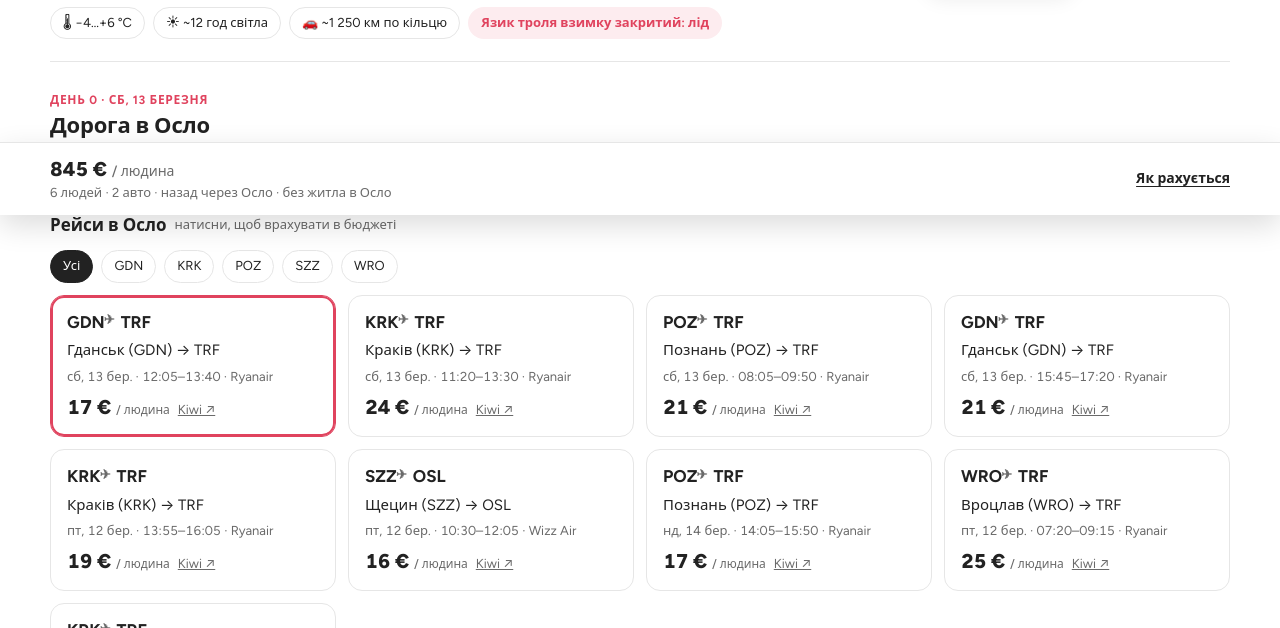
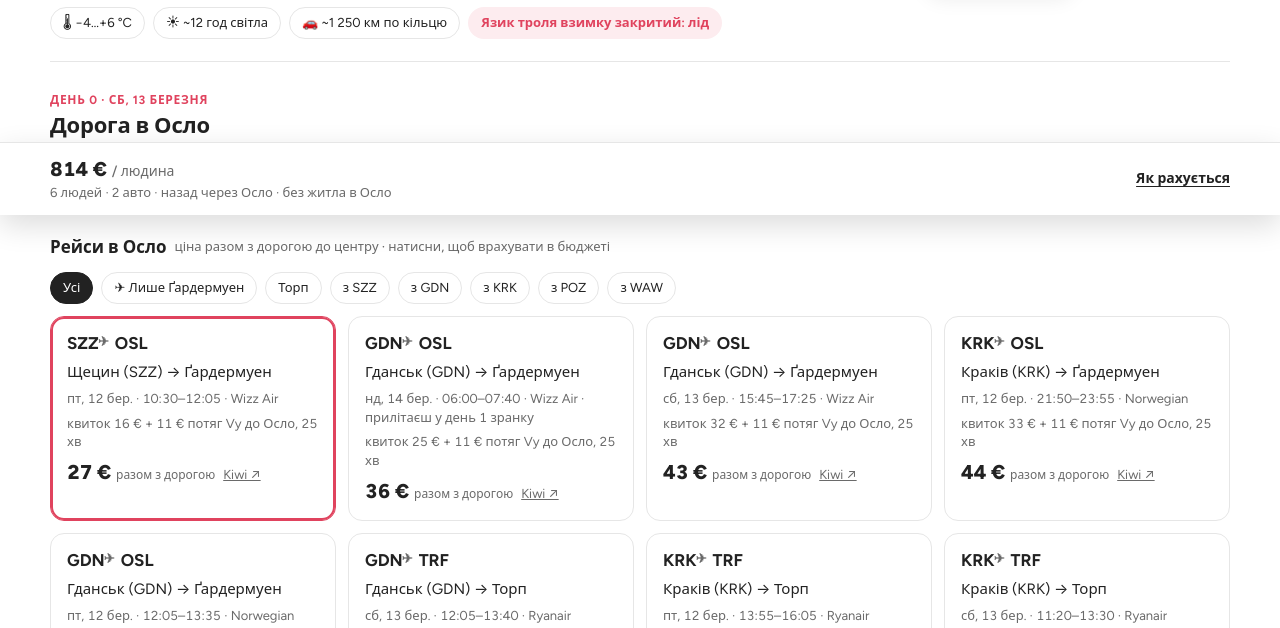
Before and after one commit to olehh3103/fjord-trip, a plain HTML site: page index.html in a window 1280 px wide. Shown: the part 585-1213 px from the top of the page. Drawn offline with Linux system fonts and the light colour scheme.

Commit message:
Flights: Gardermoen options, prices incl. airport transfer

```diff
--- a/index.html
+++ b/index.html
@@ -271,22 +271,28 @@ const P={ /* local photos, each with its Commons source */
 
 const FLIGHTS={
  out:[
+  {f:"SZZ",fc:"Щецин",t:"OSL",d:"2027-03-12",dep:"10:30",arr:"12:05",a:"Wizz Air",p:16,p6:98,u:"https://kiwi.com/u/frcjcv"},
+  {f:"GDN",fc:"Гданськ",t:"OSL",d:"2027-03-14",dep:"06:00",arr:"07:40",a:"Wizz Air",p:25,u:"https://kiwi.com/u/zcu5dw",late:true},
+  {f:"GDN",fc:"Гданськ",t:"OSL",d:"2027-03-13",dep:"15:45",arr:"17:25",a:"Wizz Air",p:32,u:"https://kiwi.com/u/829wgg"},
+  {f:"KRK",fc:"Краків",t:"OSL",d:"2027-03-12",dep:"21:50",arr:"23:55",a:"Norwegian",p:33,u:"https://kiwi.com/u/mhxc5w"},
+  {f:"GDN",fc:"Гданськ",t:"OSL",d:"2027-03-12",dep:"12:05",arr:"13:35",a:"Norwegian",p:33,u:"https://kiwi.com/u/u8tr4x"},
   {f:"GDN",fc:"Гданськ",t:"TRF",d:"2027-03-13",dep:"12:05",arr:"13:40",a:"Ryanair",p:17,p6:102,u:"https://kiwi.com/u/w4r8g3s"},
+  {f:"KRK",fc:"Краків",t:"TRF",d:"2027-03-12",dep:"13:55",arr:"16:05",a:"Ryanair",p:19,p6:115,u:"https://kiwi.com/u/c2z2455"},
   {f:"KRK",fc:"Краків",t:"TRF",d:"2027-03-13",dep:"11:20",arr:"13:30",a:"Ryanair",p:19,p6:144,u:"https://kiwi.com/u/bybrsfm"},
   {f:"POZ",fc:"Познань",t:"TRF",d:"2027-03-13",dep:"08:05",arr:"09:50",a:"Ryanair",p:21,p6:128,u:"https://kiwi.com/u/nmxqxz"},
-  {f:"GDN",fc:"Гданськ",t:"TRF",d:"2027-03-13",dep:"15:45",arr:"17:20",a:"Ryanair",p:20,p6:124,u:"https://kiwi.com/u/3kn9wz"},
-  {f:"KRK",fc:"Краків",t:"TRF",d:"2027-03-12",dep:"13:55",arr:"16:05",a:"Ryanair",p:19,p6:115,u:"https://kiwi.com/u/c2z2455"},
-  {f:"SZZ",fc:"Щецин",t:"OSL",d:"2027-03-12",dep:"10:30",arr:"12:05",a:"Wizz Air",p:16,p6:98,u:"https://kiwi.com/u/6827733"},
-  {f:"POZ",fc:"Познань",t:"TRF",d:"2027-03-14",dep:"14:05",arr:"15:50",a:"Ryanair",p:17,p6:103,u:"https://kiwi.com/u/uf2ttsp"},
-  {f:"WRO",fc:"Вроцлав",t:"TRF",d:"2027-03-12",dep:"07:20",arr:"09:15",a:"Ryanair",p:24,p6:149,u:"https://kiwi.com/u/4cr4pcp"},
-  {f:"KRK",fc:"Краків",t:"TRF",d:"2027-03-13",dep:"06:15",arr:"08:25",a:"Ryanair",p:29,p6:178,u:"https://kiwi.com/u/3j5d5u"}
+  {f:"KRK",fc:"Краків",t:"OSL",d:"2027-03-12",dep:"12:55",arr:"15:15",a:"Wizz Air",p:41,u:"https://kiwi.com/u/h5d59gu"},
+  {f:"WAW",fc:"Варшава",t:"OSL",d:"2027-03-12",dep:"12:05",arr:"14:00",a:"Norwegian",p:45,u:"https://kiwi.com/u/dd9nws6"}
  ],
  backOslo:[
+  {f:"TRF",t:"POZ",tc:"Познань",d:"2027-03-21",dep:"16:15",arr:"17:55",a:"Ryanair",p:28,p6:173,u:"https://kiwi.com/u/rm7v68"},
+  {f:"OSL",t:"SZZ",tc:"Щецин",d:"2027-03-22",dep:"08:15",arr:"09:55",a:"Wizz Air",p:52,u:"https://kiwi.com/u/gwgfks"},
+  {f:"TRF",t:"GDN",tc:"Гданськ",d:"2027-03-21",dep:"19:40",arr:"21:10",a:"Ryanair",p:38,p6:229,u:"https://kiwi.com/u/ghpg5wv"},
   {f:"TRF",t:"KRK",tc:"Краків",d:"2027-03-21",dep:"14:45",arr:"16:50",a:"Ryanair",p:40,p6:240,u:"https://kiwi.com/u/zkzzjgw"},
-  {f:"TRF",t:"POZ",tc:"Познань",d:"2027-03-21",dep:"16:15",arr:"17:55",a:"Ryanair",p:28,p6:173,u:"https://kiwi.com/u/rm7v68"},
-  {f:"TRF",t:"GDN",tc:"Гданськ",d:"2027-03-21",dep:"19:40",arr:"21:10",a:"Ryanair",p:38,p6:229,u:"https://kiwi.com/u/ghpg5wv"},
-  {f:"TRF",t:"WRO",tc:"Вроцлав",d:"2027-03-21",dep:"09:00",arr:"10:55",a:"Ryanair",p:47,p6:330,u:"https://kiwi.com/u/ffbk5w"},
-  {f:"TRF",t:"POZ",tc:"Познань",d:"2027-03-22",dep:"13:20",arr:"15:00",a:"Ryanair",p:40,p6:240,u:"https://kiwi.com/u/677f3z"}
+  {f:"OSL",t:"GDN",tc:"Гданськ",d:"2027-03-22",dep:"12:40",arr:"14:15",a:"Wizz Air",p:59,u:"https://kiwi.com/u/kwhphdc"},
+  {f:"OSL",t:"GDN",tc:"Гданськ",d:"2027-03-21",dep:"17:55",arr:"19:30",a:"Wizz Air",p:73,u:"https://kiwi.com/u/x4rdwr"},
+  {f:"OSL",t:"KRK",tc:"Краків",d:"2027-03-22",dep:"10:00",arr:"12:05",a:"Norwegian",p:110,u:"https://kiwi.com/u/b36sdhqd"},
+  {f:"OSL",t:"KRK",tc:"Краків",d:"2027-03-21",dep:"17:55",arr:"20:00",a:"Norwegian",p:117,u:"https://kiwi.com/u/65nyuk8"},
+  {f:"OSL",t:"WAW",tc:"Варшава",d:"2027-03-22",dep:"09:35",arr:"11:25",a:"Norwegian",p:108,u:"https://kiwi.com/u/63z38d"}
  ],
  backBergen:[
   {f:"BGO",t:"KRK",tc:"Краків",d:"2027-03-21",dep:"07:05",arr:"09:25",a:"Norwegian",p:108,p6:637,u:"https://kiwi.com/u/buxwtc"},
@@ -324,7 +330,7 @@ for(const k in STAYS) STAYS[k].forEach(s=>s.photo=STAYIMG[s.id]);
 
 const DAYS=[
  {id:"day-0",ic:"✈️",tab:"День 0",date:"сб, 13 березня",title:"Дорога в Осло",
-  text:"Лоукости з Польщі по 16–21 €. Більшість летить у Торп (Сандефьорд), звідти Torp-Ekspressen до Осло за ~2 год (~350 NOK).",
+  text:"Ґардермуен (OSL) за 25 хв потягом від центру. Торп (TRF) дешевший на квиток, але до Осло ще ~2 год автобусом за ~30 €. Ціни на картках уже з дорогою до міста.",
   flights:"out",
   info:[["🚌 Зі Львова","Найближчий прямий рейс з Кракова: 4–5 год автобусом чи потягом. З Жешува, Катовиць і Любліна прямих немає."],
         ["🎒 Багаж","Ціни лише за маленьку сумку під сидіння. Ручна поклажа +15–30 € за рейс."],
@@ -377,8 +383,8 @@ const DAYS=[
 
 /* ======== STATE ======== */
 const S={ppl:6,ret:"B",out:0,back:0,stay:{N3:0,N4:0,N5:0,N6:0},fav:{}};
-try{const s=JSON.parse(localStorage.getItem("fjord-trip")||"{}");Object.assign(S,s);S.stay=Object.assign({N3:0,N4:0,N5:0,N6:0},s.stay||{})}catch(e){}
-const save=()=>{try{localStorage.setItem("fjord-trip",JSON.stringify(S))}catch(e){}};
+try{const s=JSON.parse(localStorage.getItem("fjord-trip-v2")||"{}");Object.assign(S,s);S.stay=Object.assign({N3:0,N4:0,N5:0,N6:0},s.stay||{})}catch(e){}
+const save=()=>{try{localStorage.setItem("fjord-trip-v2",JSON.stringify(S))}catch(e){}};
 
 /* ======== HELPERS ======== */
 const $=s=>document.querySelector(s);
@@ -403,14 +409,21 @@ function renderHero(){
 function renderCats(){
   $("#cats").innerHTML=DAYS.map((d,i)=>`<button class="cat" role="tab" data-go="${d.id}" aria-selected="${i===0}"><span class="ic">${d.ic}</span>${i===0?"День 0":"День "+i}</button>`).join("");
 }
+const AP={OSL:"Ґардермуен",TRF:"Торп",BGO:"Берген"};
+const TRANSFER={OSL:[11,"потяг Vy до Осло, 25 хв"],TRF:[30,"автобус Torp-Ekspressen, ~2 год"],BGO:[4,"трамвай Bybanen, 45 хв"]};
+const nAp=f=>TRANSFER[f.t]?f.t:f.f;              /* the Norwegian airport of this flight */
+const ticket=f=>S.ppl>=6&&f.p6?f.p6/6:f.p;
+const withTr=f=>ticket(f)+TRANSFER[nAp(f)][0];
 function flightCard(f,i,kind,chosen){
-  const per=S.ppl>=6&&f.p6?f.p6/6:f.p;
-  const from=f.fc?`${f.fc} (${f.f})`:f.f, to=f.tc?`${f.tc} (${f.t})`:f.t;
+  const per=ticket(f), ap=nAp(f), tr=TRANSFER[ap];
+  const from=f.fc?`${f.fc} (${f.f})`:(AP[f.f]||f.f), to=f.tc?`${f.tc} (${f.t})`:(AP[f.t]||f.t);
+  const extra=f.early?" · раніше, 19.03":f.late?" · прилітаєш у день 1 зранку":"";
   return `<button class="fl ${chosen?"chosen":""}" data-fl="${kind}:${i}">
     <div class="route">${f.f}<i></i>${f.t}</div>
     <div>${esc(from)} → ${esc(to)}</div>
-    <div class="when">${dt(f.d)} · ${f.dep}–${f.arr} · ${f.a}${f.early?" · раніше, 19.03":""}</div>
-    <div class="bottom"><span class="p">${Math.round(per)} € <small>/ людина</small></span><a href="${f.u}" target="_blank" rel="noopener">Kiwi ↗</a></div>
+    <div class="when">${dt(f.d)} · ${f.dep}–${f.arr} · ${f.a}${extra}</div>
+    <div class="when">квиток ${Math.round(per)} € + ${tr[0]} € ${esc(tr[1])}</div>
+    <div class="bottom"><span class="p">${Math.round(per+tr[0])} € <small>разом з дорогою</small></span><a href="${f.u}" target="_blank" rel="noopener">Kiwi ↗</a></div>
   </button>`;
 }
 function stayCard(s,i,key){
@@ -438,8 +451,8 @@ function renderDays(){
     if(d.timeline) h+=`<div class="timeline">${d.timeline.map(t=>`<span class="chip"><b>${t[0]}</b> ${esc(t[1])}</span>`).join("")}</div>`;
     if(d.flights){
       const airports=[...new Set(FLIGHTS.out.map(f=>f.f))];
-      h+=`<h3 class="row-title">Рейси в Осло <small>натисни, щоб врахувати в бюджеті</small></h3>
-      <div class="filters" id="apf"><button aria-pressed="true" data-ap="all">Усі</button>${airports.map(a=>`<button aria-pressed="false" data-ap="${a}">${a}</button>`).join("")}</div>
+      h+=`<h3 class="row-title">Рейси в Осло <small>ціна разом з дорогою до центру · натисни, щоб врахувати в бюджеті</small></h3>
+      <div class="filters" id="apf"><button aria-pressed="true" data-ap="all">Усі</button><button aria-pressed="false" data-ap="to:OSL">✈ Лише Ґардермуен</button><button aria-pressed="false" data-ap="to:TRF">Торп</button>${airports.map(a=>`<button aria-pressed="false" data-ap="${a}">з ${a}</button>`).join("")}</div>
       <div class="flights" id="outList"></div>`;
     }
     if(d.places) h+=`<h3 class="row-title">Що бачимо</h3><div class="grid">${d.places.map(p=>`
@@ -457,7 +470,10 @@ function renderDays(){
     if(d.ret) h+=`<div class="day-head" style="margin-top:12px"><p id="retTxt"></p>
       <a class="btn" id="retMap" target="_blank" rel="noopener"></a></div>
       <div class="grid" style="margin-top:16px" id="retPlaces"></div>
-      <h3 class="row-title">Рейси додому</h3><div class="flights" id="backList"></div>
+      <h3 class="row-title">Рейси додому <small>ціна разом з дорогою до аеропорту</small></h3>
+      <div class="filters" id="bpf"><button aria-pressed="true" data-bp="all">Усі</button><button aria-pressed="false" data-bp="OSL">✈ Лише Ґардермуен</button><button aria-pressed="false" data-bp="TRF">Торп</button></div>
+      <div class="flights" id="backList"></div>
+      <p class="note">Повернення дорожче за переліт туди: у неділю 21.03 квитки дорожчають. З Ґардермуена в Краків від 110 €, тому навіть з автобусом Торп виходить дешевше. 22.03 означає ще одну ніч в Осло.</p>
       <div class="info">
         <div class="box"><h4>🌡 Погода в березні</h4><div class="temps">${[["Осло",-4,5],["Флом",-2,6],["Гардангер",-1,6],["Берген",1,7]].map(t=>`<div style="height:${(t[2]+5)*6}px"><span>${t[1]}…+${t[2]}°</span></div>`).join("")}</div>
           <p style="display:flex;justify-content:space-between;margin-top:4px;font-size:12px"><span>Осло</span><span>Флом</span><span>Гардангер</span><span>Берген</span></p></div>
@@ -469,7 +485,7 @@ function renderDays(){
 }
 function renderFlights(ap){
   ap=ap||document.querySelector("#apf [aria-pressed=true]")?.dataset.ap||"all";
-  $("#outList").innerHTML=FLIGHTS.out.map((f,i)=>ap==="all"||f.f===ap?flightCard(f,i,"out",S.out===i):"").join("");
+  $("#outList").innerHTML=FLIGHTS.out.map((f,i)=>ap==="all"||f.f===ap||ap==="to:"+f.t?flightCard(f,i,"out",S.out===i):"").join("");
 }
 function renderStays(){
   document.querySelectorAll("[data-stays]").forEach(g=>{
@@ -486,7 +502,9 @@ function renderReturn(){
   const m=$("#retMap"); m.href=A?M("Bergen Airport Flesland"):R("Bergen","Oslo",["Hardangervidda","Geilo"]); m.textContent=A?"🗺 Аеропорт Бергена":"🗺 Берген → Осло через Гардангервідду";
   $("#retPlaces").innerHTML=A?"":`<div class="card"><div class="ph">${photo("vidda","Hardangervidda")}${favBtn("pl-vidda")}</div><div class="meta"><div class="l1"><span>Гардангервідда</span></div><div class="muted">Найбільше плато Європи, сніг до горизонту</div><div class="links"><a href="${M("Hardangervidda")}" target="_blank" rel="noopener">Google Maps ↗</a></div></div></div>`;
   const L=backList(); if(S.back>=L.length) S.back=0;
-  $("#backList").innerHTML=L.map((f,i)=>flightCard(f,i,"back",S.back===i)).join("");
+  const bp=document.querySelector("#bpf [aria-pressed=true]")?.dataset.bp||"all";
+  $("#bpf").hidden=A;
+  $("#backList").innerHTML=L.map((f,i)=>A||bp==="all"||f.f===bp?flightCard(f,i,"back",S.back===i):"").join("");
   $("#retB").setAttribute("aria-pressed",!A); $("#retA").setAttribute("aria-pressed",A);
 }
 function renderCar(){
@@ -498,16 +516,16 @@ function renderCar(){
 function budget(){
   const n=S.ppl,c=cars(),A=S.ret==="A";
   const fo=FLIGHTS.out[S.out]||FLIGHTS.out[0], fb=backList()[S.back]||backList()[0];
-  const fp=f=>n>=6&&f.p6?f.p6/6:f.p;
-  const torp=(fo.t==="TRF"?350:0)+(!A&&fb.f==="TRF"?350:0);
+  const fp=ticket;
+  const trEur=TRANSFER[nAp(fo)][0]+TRANSFER[nAp(fb)][0];
   const days=A?6:5, km=A?750:1250;
   const car=(c*(days*75+(A?250:0)+km*0.14+(A?35:60)))/n;
   let st=0; ["N3","N4","N5","N6"].forEach(k=>{const s=STAYS[k][S.stay[k]]; if(s) st+=s.priceUah*UAH});
   if(A){const s=STAYS.N6[S.stay.N6]; if(s) st+=s.priceUah*UAH}
   st/=n;
-  const fun=(530+610+180)*NOK, local=(torp+260)*NOK, food=30*(A?9:8);
+  const fun=(530+610+180)*NOK, local=trEur+260*NOK, food=30*(A?9:8);
   const rows=[["✈ Рейс в Осло",fp(fo)],["✈ Рейс додому",fp(fb)],["🚗 Авто, пальне, платні дороги",car],["🏠 Житло ("+(A?5:4)+" ночі)",st],
-    ["🚂 Flåmsbana, круїз, фунікулер",fun*1],["🚌 Торп-автобус і транспорт Осло",local],["🍝 Їжа",food]];
+    ["🚂 Flåmsbana, круїз, фунікулер",fun*1],["🚌 Дорога з/до аеропорту + транспорт Осло",local],["🍝 Їжа",food]];
   const tot=rows.reduce((a,r)=>a+r[1],0);
   $("#tot").innerHTML=`${eur(tot)} <small>/ людина</small>`;
   $("#why").textContent=`${n} людей · ${c} авто · ${A?"летимо з Бергена":"назад через Осло"} · без житла в Осло`;
@@ -525,6 +543,7 @@ document.addEventListener("click",e=>{
   if(t.dataset.fl){const[k,i]=t.dataset.fl.split(":");S[k]=+i;save();k==="out"?renderFlights():renderReturn();budget();return}
   if(t.dataset.stay){const[k,i]=t.dataset.stay.split(":");S.stay[k]=+i;save();renderStays();budget();return}
   if(t.dataset.ap){document.querySelectorAll("#apf button").forEach(b=>b.setAttribute("aria-pressed",b===t));renderFlights(t.dataset.ap);return}
+  if(t.dataset.bp){document.querySelectorAll("#bpf button").forEach(b=>b.setAttribute("aria-pressed",b===t));renderReturn();return}
   if(t.dataset.go){go(t.dataset.go,true);return}
   if(t.id==="minus"||t.id==="plus"){S.ppl=Math.min(9,Math.max(3,S.ppl+(t.id==="plus"?1:-1)));save();renderStays();renderFlights();renderReturn();renderCar();budget();return}
   if(t.id==="retA"||t.id==="retB"){S.ret=t.id==="retA"?"A":"B";S.back=0;save();renderReturn();renderCar();budget();return}
```
